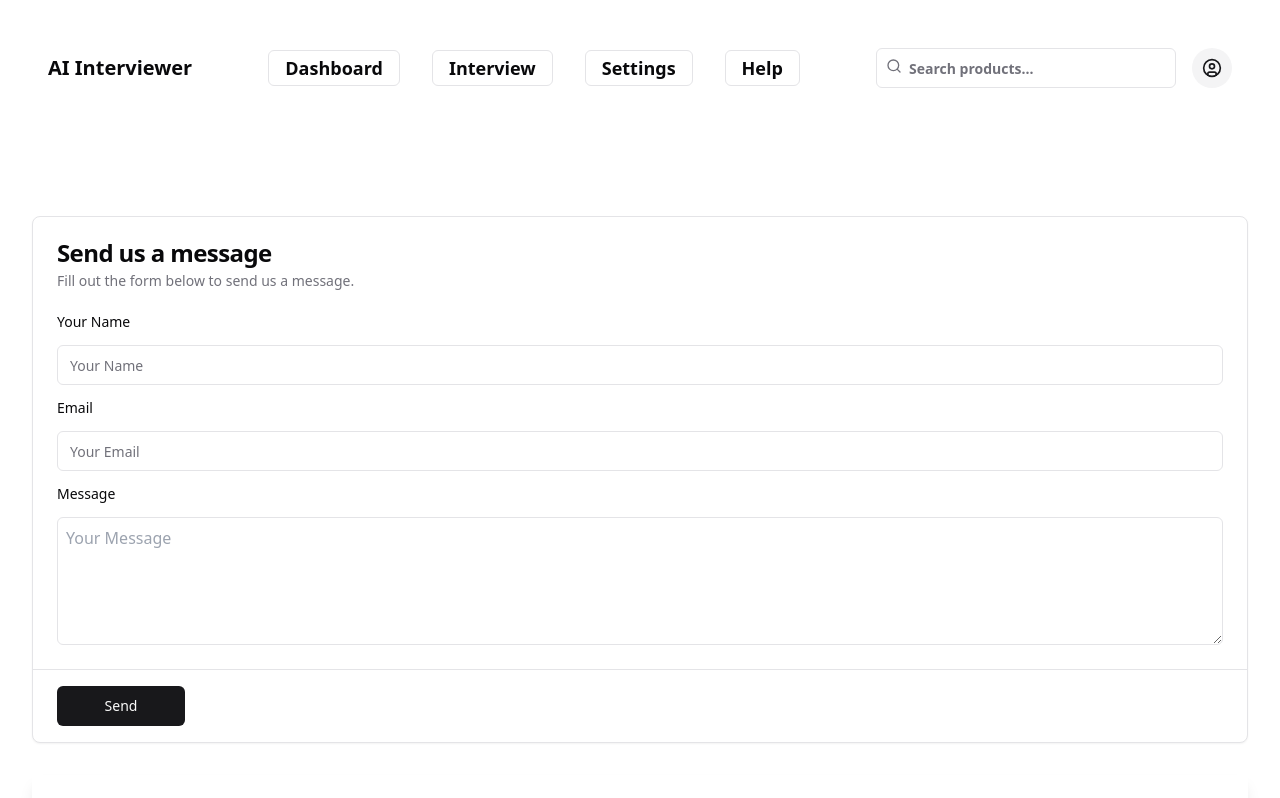
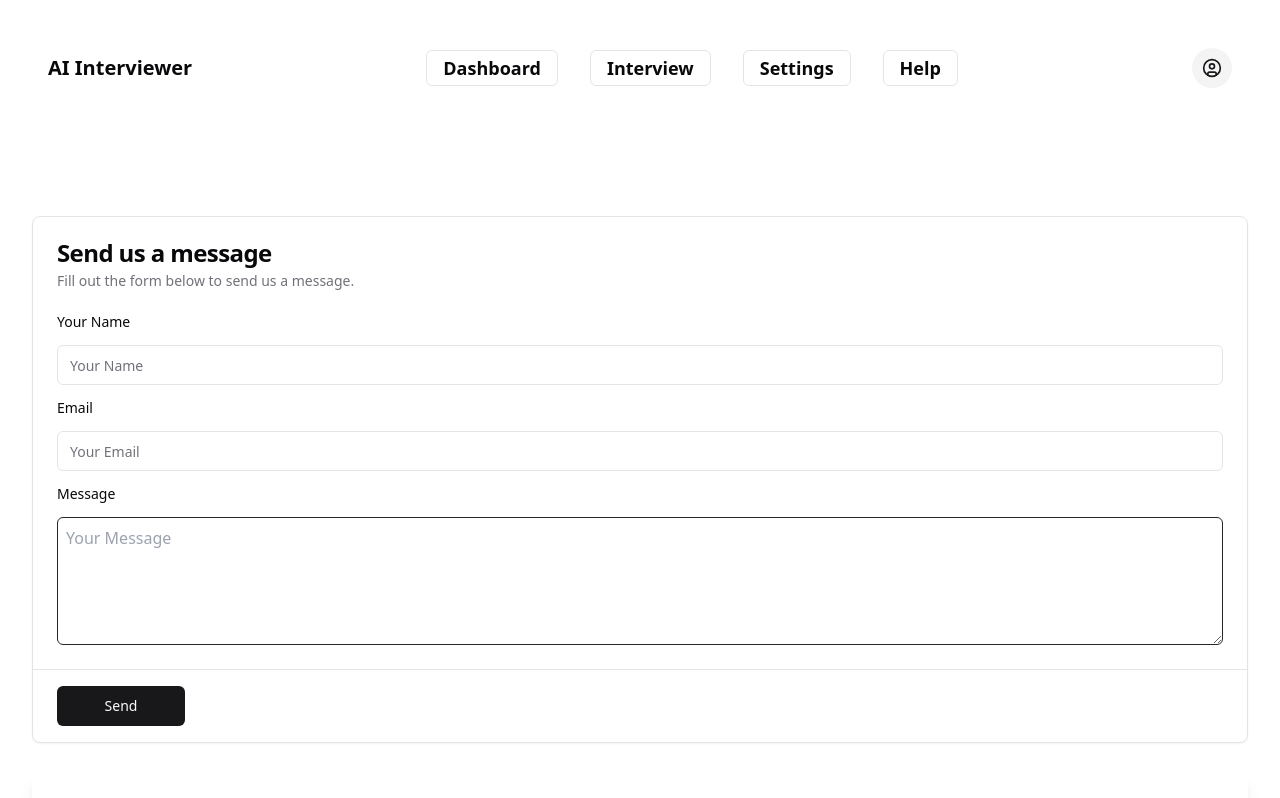
Before and after one commit to Yashism/AI-Interviewer-fullstack, a Next.js app in the folder ai-interviewer/: page /help in a window 1280 px wide. Shown: the top 798 px of the page. Built offline with nearby package versions, Linux system fonts and the light colour scheme.

Commit message:
Fixed dark theme in all pages

```diff
--- a/ai-interviewer/next.config.js
+++ b/ai-interviewer/next.config.js
@@ -8,6 +8,11 @@ const config = {
       },
     ];
   },
+  // Add this to enable App Router
+  experimental: {
+    // @ts-ignore
+    appDir: true,
+  },
 };
 
 export default config;
--- a/ai-interviewer/src/components/ResumeUploader.tsx
+++ b/ai-interviewer/src/components/ResumeUploader.tsx
@@ -111,7 +111,7 @@ export default function ResumeUploader() {
 
   return (
     <div className="flex min-h-screen items-center justify-center">
-      <div className="w-full max-w-3xl rounded-lg bg-white p-6 shadow-xl">
+      <div className="w-full max-w-3xl rounded-lg bg-white p-6 shadow-xl dark:bg-black">
         <div className="flex justify-between">
           <div className="w-1/2 pr-4 flex flex-col">
             <h2 className="mb-4 text-xl grow-0 font-bold text-center">Add your resume below</h2>
--- a/ai-interviewer/src/components/navigation/Navbar.tsx
+++ b/ai-interviewer/src/components/navigation/Navbar.tsx
@@ -1,6 +1,7 @@
 import { CircleUser, Menu, Package2, Search } from "lucide-react";
 import Link from "next/link";
-import React from "react";
+import React, { useEffect, useState } from "react";
+import { useTheme } from "next-themes";
 
 import {
   DropdownMenu,
@@ -15,13 +16,39 @@ import { Input } from "@/components/ui/input";
 import { Sheet, SheetContent, SheetTrigger } from "@/components/ui/sheet";
 
 const Navbar = () => {
+  const { theme } = useTheme();
+  const [isVisible, setIsVisible] = useState(true);
+  const [lastScrollY, setLastScrollY] = useState(0);
+
+  useEffect(() => {
+    const controlNavbar = () => {
+      if (typeof window !== 'undefined') {
+        if (window.scrollY > lastScrollY) {
+          setIsVisible(false);
+        } else {
+          setIsVisible(true);
+        }
+        setLastScrollY(window.scrollY);
+      }
+    };
+
+    if (typeof window !== 'undefined') {
+      window.addEventListener('scroll', controlNavbar);
+      return () => {
+        window.removeEventListener('scroll', controlNavbar);
+      };
+    }
+  }, [lastScrollY]);
   return (
-    <header className="flex flex-row justify-between items-center w-full text-xl p-12 font-semibold"  style={{ position: "sticky", top: 0, zIndex: 1000, backgroundColor: "white" }}>
+    <header className={`flex flex-row justify-between items-center w-full text-xl p-12 font-semibold transition-all duration-300 ${
+      isVisible ? 'translate-y-0' : '-translate-y-full'
+    }`}  style={{ position: "sticky", top: 0, zIndex: 1000}}>
       <Link
         href="https://ai-interviewer.framer.website/"
         className="flex items-center gap-2"
         prefetch={false}
       >
+        {/* hsl(240 10% 3.9%) */}
         <div className="">AI Interviewer</div>
       </Link>
       <nav className="flex items-center gap-4 space-x-4">
@@ -102,16 +129,6 @@ const Navbar = () => {
         </SheetContent>
       </Sheet>
       <div className="flex items-center gap-4 lg:gap-4">
-        <form className="ml-auto flex-1 sm:flex-initial">
-          <div className="relative">
-            <Search className="absolute left-2.5 top-2.5 h-4 w-4 text-muted-foreground" />
-            <Input
-              type="search"
-              placeholder="Search products..."
-              className="pl-8 sm:w-[300px] md:w-[200px] lg:w-[300px]"
-            />
-          </div>
-        </form>
         <DropdownMenu>
           <DropdownMenuTrigger asChild>
             <Button variant="secondary" size="icon" className="rounded-full">
--- /dev/null
+++ b/ai-interviewer/src/pages/_app.tsx
@@ -0,0 +1,12 @@
+import type { AppProps } from 'next/app'
+import { ThemeProvider } from "next-themes"
+
+function MyApp({ Component, pageProps }: AppProps) {
+  return (
+    <ThemeProvider attribute="class" defaultTheme="system" enableSystem>
+      <Component {...pageProps} />
+    </ThemeProvider>
+  )
+}
+
+export default MyApp
--- a/ai-interviewer/src/pages/help.tsx
+++ b/ai-interviewer/src/pages/help.tsx
@@ -1,4 +1,5 @@
 import Navbar from "@/components/navigation/Navbar";
+import { useTheme } from "next-themes";
 import "../styles/globals.css"
 import {
   Card,
@@ -13,8 +14,11 @@ import { Input } from "@/components/ui/input";
 import { Checkbox } from "@/components/ui/checkbox";
 import { Button } from "@/components/ui/button";
 import { FaqElement } from "@/components/F&q";
+import { ModeToggle } from "@/app/_components/toggle";
 
- export const help = () => (
+ export const help = () =>  {
+  const { theme } = useTheme();
+  return  (
   <div className="flex flex-col gap-10">
     <Navbar />
     <div></div>
@@ -48,7 +52,7 @@ import { FaqElement } from "@/components/F&q";
             >
               Message
             </label>
-            <textarea placeholder="Your Message" className="resize-y p-2 border rounded-md h-32 focus:border-black" />
+            <textarea placeholder="Your Message" className="resize-y p-2 border rounded-md h-32 focus:border-black dark:focus:border-black dark" />
           </form>
         </CardContent>
         <CardFooter className="border-t px-6 py-4">
@@ -61,5 +65,5 @@ import { FaqElement } from "@/components/F&q";
     </div>
   </div>
 );
-
+}
 export default help;
--- a/ai-interviewer/src/pages/interview.tsx
+++ b/ai-interviewer/src/pages/interview.tsx
@@ -1,4 +1,5 @@
 import React, { useState, useEffect } from 'react';
+import { useTheme } from "next-themes";
 import { fetchAccessToken } from '@humeai/voice';
 import { VoiceProvider } from '@humeai/voice-react';
 import "../styles/globals.css"
@@ -7,6 +8,7 @@ import Navbar from '@/components/navigation/Navbar';
 
 const Interview = () => {
   const [accessToken, setAccessToken] = useState('');
+  const { theme } = useTheme();
 
   useEffect(() => {
     const fetchToken = async () => {
@@ -22,9 +24,9 @@ const Interview = () => {
   }, []);
 
   return (
-    <div className="flex flex-col min-h-screen">
+    <div className="flex flex-col min-h-screen ">
       <Navbar/>
-    <div className="flex flex-grow items-center justify-center">
+    <div className="flex flex-grow items-center justify-center ">
         <VoiceProvider
           auth={{ type: 'accessToken', value: accessToken }}
           configId={'db67e040-5345-4f4d-8157-3406b87d853f'} // set your configId here
--- a/ai-interviewer/src/pages/settings.tsx
+++ b/ai-interviewer/src/pages/settings.tsx
@@ -26,9 +26,9 @@ import Navbar from "@/components/navigation/Navbar";
 
 export function Settings() {
   return (
-    <div className="flex min-h-screen w-full flex-col">
+    <div className="flex min-h-screen w-full flex-col dark:bg-black">
       <Navbar />
-      <main className="flex min-h-[calc(100vh_-_theme(spacing.16))] flex-1 flex-col gap-4 bg-muted/40 p-4 md:gap-8 md:p-10">
+      <main className="flex min-h-[calc(100vh_-_theme(spacing.16))] flex-1 flex-col gap-4 bg-muted/40 p-4 md:gap-8 md:p-10  dark:bg-black">
         <div className="mx-auto grid w-full max-w-6xl gap-2">
           <h1 className="text-3xl font-semibold">Settings</h1>
         </div>
```
